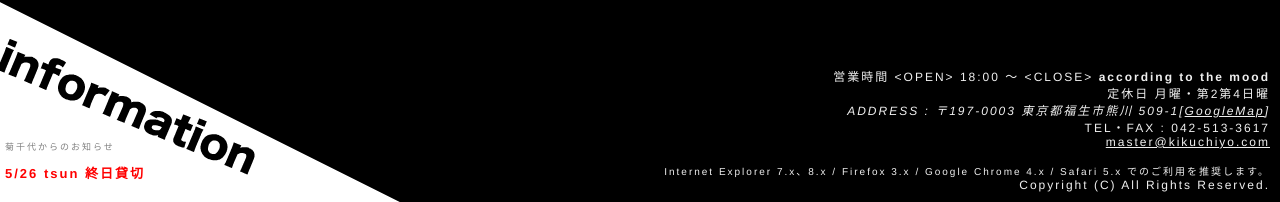
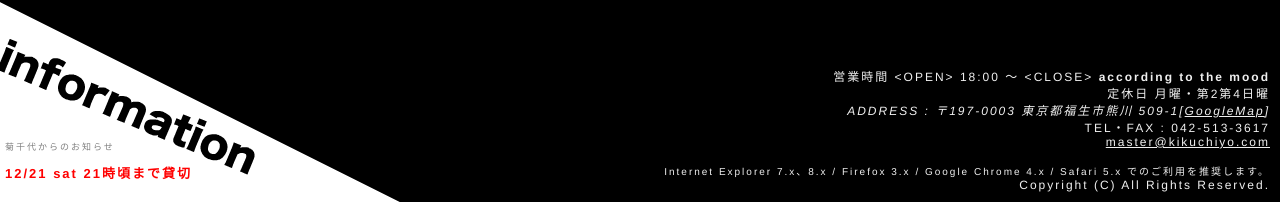
Before and after one commit to live-kikuchiyo/live-kikuchiyo.github.io, a Jekyll site: the page built from index.html, in a window 1280 px wide. Shown: the part 698-900 px from the top of the page. Built offline with Jekyll 4.4.1, drawn with Linux system fonts in a browser that asks for light colours; nearby versions of some CDN libraries.

Commit message:
Update index.html

```diff
--- a/index.html
+++ b/index.html
@@ -17,7 +17,7 @@ title: トップ
 				<br />
 				<br />
 				<b style="color: red;">
-				5/26 tsun 終日貸切
+				12/21 sat 21時頃まで貸切
 
 
 				<br/>
```
